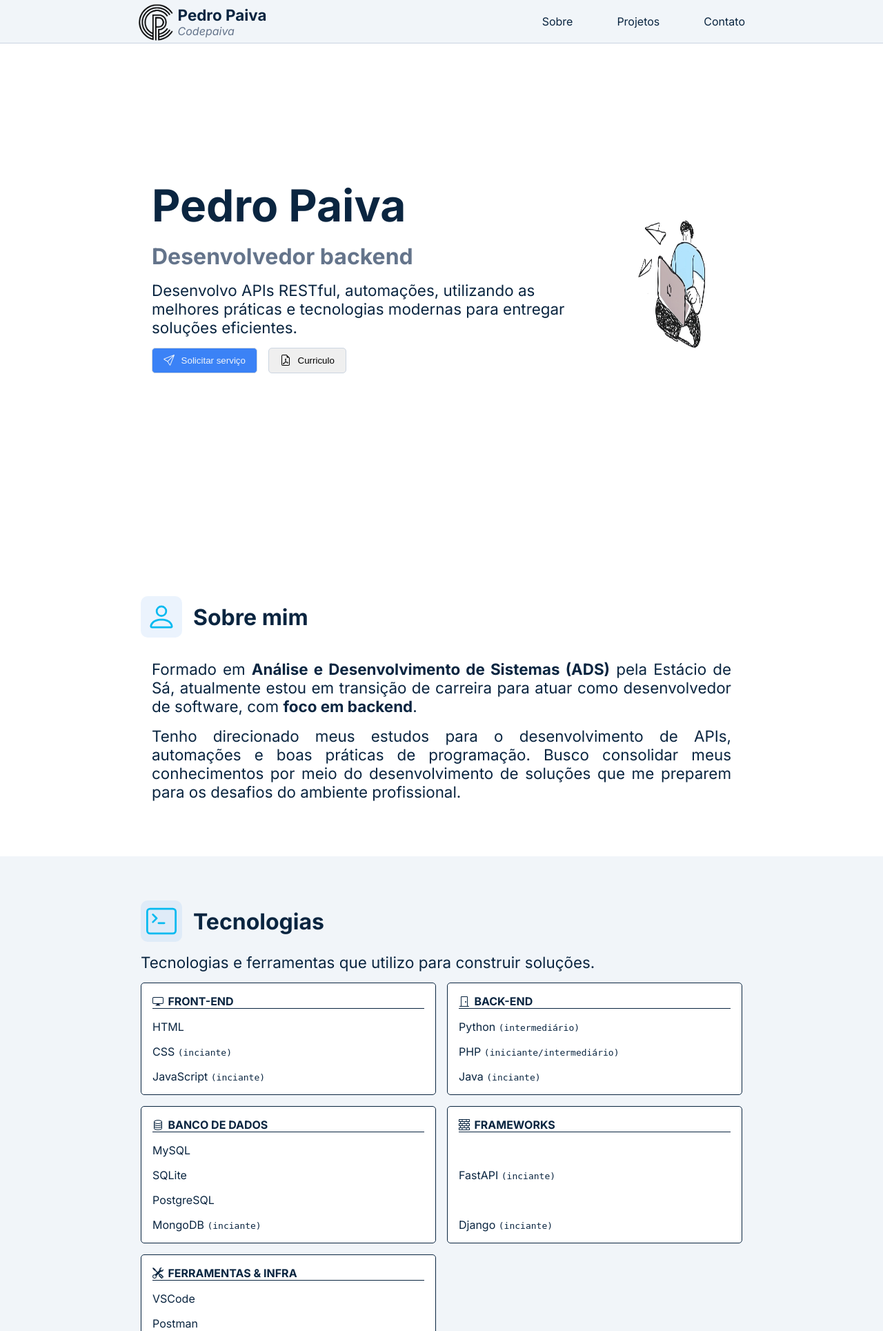
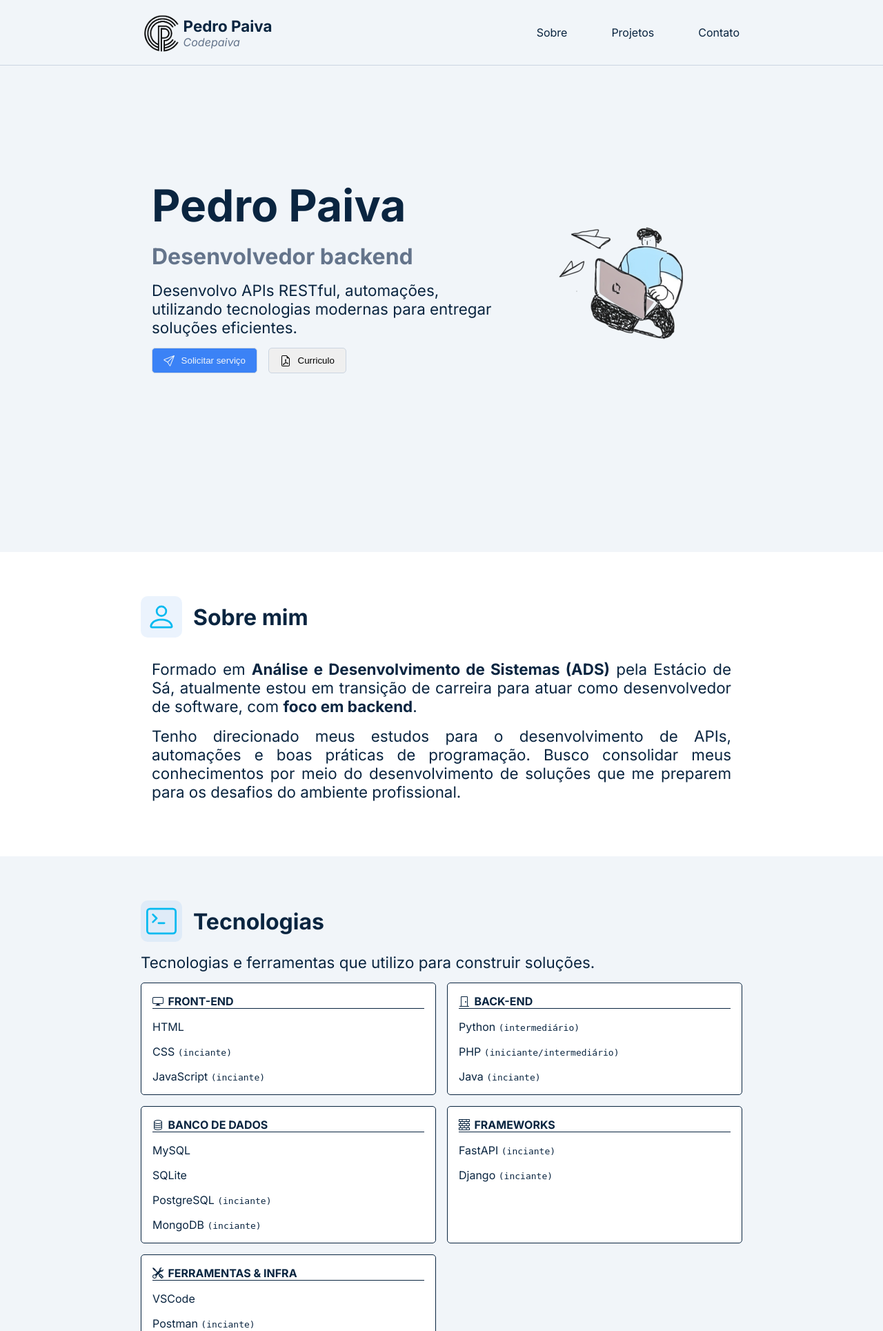
Before and after one commit to Codepaiva/projeto-landingpage, a PHP site: page / in a window 1280 px wide. Shown: the top 1929 px of the page at 69% size. Run offline with PHP 8.4, Linux system fonts and the light colour scheme.

Commit message:
feat: adjust CSS styles, correct specifications, and add new images; improve layout and accessibility

```diff
--- a/assets/css/apresentacao.css
+++ b/assets/css/apresentacao.css
@@ -8,7 +8,7 @@
     padding: 2rem 1rem;
 
 
-    /* background-color: var(--color-surface); */
+    background-color: var(--color-surface);
 }
 
 
@@ -29,13 +29,12 @@
 }
 
 .box-img-ilustrative-introduction{
-    max-width: 400px;
+    max-width: 450px;
     padding: 1rem;
 }
 
 .img-ilustrative{
-    width: 100%;
-    height: 100%;
+    border-radius: 100%;
 }
 
 .box-introduction{
--- a/assets/css/header.css
+++ b/assets/css/header.css
@@ -5,6 +5,7 @@ header {
     flex-wrap: wrap;
 
     gap: 0.1rem;
+    padding: 1rem;
     background-color: var(--color-surface);
     border-bottom: 1px solid var(--color-border);
 
--- a/assets/css/modal.css
+++ b/assets/css/modal.css
@@ -1,6 +1,6 @@
 /* Classe inserida pelo JS */
 .no-scroll {
-    /* overflow: hidden; */
+    overflow: hidden;
 }
 
 
--- a/assets/css/projetos.css
+++ b/assets/css/projetos.css
@@ -62,8 +62,7 @@
 .card-projects{
     display: flex;
     flex-direction: column;
-    justify-content: center;
-    align-items: top;
+    justify-content: top;
 
 
     padding: 1rem;
@@ -76,6 +75,7 @@
 
 
 .card-projects:hover{
+
     transform: scale(1.03);
 }
 
@@ -162,9 +162,18 @@
     border-radius: 12px;
 }
 
+
+.card-body span:hover {
+    background-color: var(--color-accent);
+    color: var(--color-background);
+
+}
+
+
 .card-footer{
     display: flex;
     justify-content: left;
+    /* align-items: start; */
     flex-wrap: wrap;
 
     gap: 1rem;
--- a/assets/css/responsive.css
+++ b/assets/css/responsive.css
@@ -14,14 +14,14 @@
         gap: 1rem;
     }
 
-    .modal-form{
-
-        max-height: 100%;
+    /* .modal-form{
+        max-height: fit-content;
     }
 
     .modal-content-form{
-        max-height: 90%;
-    }
+        max-height: 70%;
+        background-color: paleturquoise;
+    } */
 
 }
 
--- a/assets/css/tecnologias.css
+++ b/assets/css/tecnologias.css
@@ -61,7 +61,7 @@
 .box-techs{
     display: flex;
     flex-direction: column;
-    justify-content: space-between;
+    /* justify-content: space-between; */
 
 
     padding: 1rem;
--- a/index.html
+++ b/index.html
@@ -22,7 +22,7 @@
     <link rel="stylesheet" href="./assets/css/responsive.css">
 
     <title>Pedro Paiva | Backend Developer</title>
-    <meta name="description" content="APIs RestFul, automações e criação de landing page simples.">
+    <meta name="description" content="APIs RESTful, automações e criação de landing page simples.">
 </head>
 <body>
     <header>
@@ -49,7 +49,7 @@
                     <div class="box-introduction">
                         <h1>Pedro Paiva</h1>
                         <h2>Desenvolvedor backend</h2>
-                        <p>Desenvolvo APIs RESTful, automações, utilizando as melhores práticas e tecnologias modernas para entregar soluções eficientes.</p>
+                        <p>Desenvolvo APIs RESTful, automações, utilizando tecnologias modernas para entregar soluções eficientes.</p>
                         <div class="box-actions">
 
                             <button id='id-btn-open-form' class="btn-open-form">
@@ -73,7 +73,7 @@
                     </div>
 
                     <div class="box-img-ilustrative-introduction">
-                        <img class='img-ilustrative' src='./assets/src/imgs/ilustrative-img.png' alt='Pedro Henrique'>
+                        <img class='img-ilustrative' src='./assets/src/imgs/ilustrative-img 300x300.png' alt='Pedro Henrique'>
                     </div>
                 </div>
             </div>
@@ -141,7 +141,7 @@
                         </div>
                         <span>MySQL</span>
                         <span>SQLite</span>
-                        <span>PostgreSQL</span>
+                        <span>PostgreSQL <code>(inciante)</code></span>
                         <span>MongoDB <code>(inciante)</code> </span>
                     </div>
                     <div class="box-techs">
@@ -162,9 +162,9 @@
                             <h4>FERRAMENTAS & INFRA</h4>
                         </div>
                         <span>VSCode</span>
-                        <span>Postman</span>
-                        <span>Docker</span>
-                        <span>Git e GitHub</span>
+                        <span>Postman <code>(inciante)</code></span>
+                        <span>Docker <code>(inciante)</code></span>
+                        <span>Git e GitHub <code>(inciante)</code></span>
                     </div>
                 </div>
             </div>
@@ -187,7 +187,7 @@
                         <div class="card-img-project">
                             <div>
                                 <div class="card-type-project">
-                                    <span>GUI</span>
+                                    <span>interface gráfica</span>
                                 </div>
                                 <img class="img-project" src="./assets/src/imgs/sisupa w400h232.png" alt="SisUPA">
                             </div>
@@ -216,7 +216,7 @@
                         <div class="card-img-project">
                             <div>
                                 <div class="card-type-project">
-                                    <span>autmação</span>
+                                    <span>automação</span>
                                 </div>
                                 <img class="img-project" src="./assets/src/imgs/xdatabot w400h232.png" alt="XdataBot">
                             </div>
@@ -245,7 +245,7 @@
                         <div class="card-img-project">
                             <div>
                                 <div class="card-type-project">
-                                    <span>GUI</span>
+                                    <span>interface gráfica</span>
                                 </div>
                                 <img class="img-project" src="./assets/src/imgs/convertdebit w400h232.png" alt="ConvertDebit">
                             </div>
@@ -262,6 +262,7 @@
                             </div>
                             <div class="card-body-techs">
                                 <span>Python</span>
+                                <span>Pandas</span>
                                 <span>POO</span>
                             </div>
                         </div>
@@ -270,8 +271,6 @@
                             <a href="https://github.com/Codepaiva/projeto-convertdebit" target="_blank" class="project-link">Ver repositório →</a>
                         </div>
                     </div>
-
-
 
                     <div class="card-projects">
                         <div class="card-img-project">
@@ -330,6 +329,7 @@
                             <a target="_blank" class="project-link">Ver página →</a>
                         </div>
                     </div>
+
                     <div class="card-projects">
                         <div class="card-img-project">
                             <div>
@@ -355,6 +355,7 @@
                             <a target="_blank" class="project-link">Ver repositório →</a>
                         </div>
                     </div>
+
                 </div>
             </div>
         </section>
```
Also changed, not shown: assets/src/imgs/convertdebit w400h232.png, assets/src/imgs/ilustrative-img 300x300.png (added).
